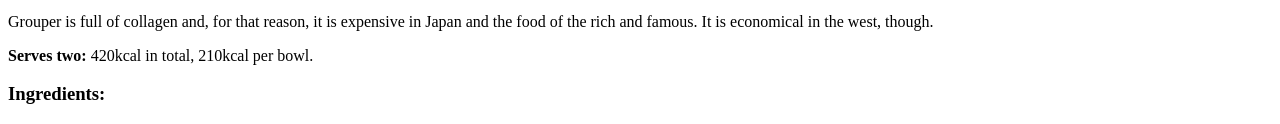
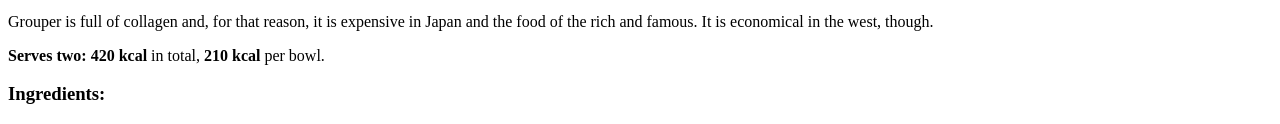
Before and after one commit to Wannabrew/odin-recipes, a plain HTML site: page recipes/collagensoup.html in a window 1280 px wide. Shown: the part 186-310 px from the top of the page. Drawn offline with Linux system fonts and the light colour scheme.

Commit message:
updated kcal info into bold text.

```diff
--- a/recipes/collagensoup.html
+++ b/recipes/collagensoup.html
@@ -11,7 +11,7 @@
     <h2>Description</h2>
     <p>A tasty recipe from Japan that offers all the age-defying benefits of a face-lift in a bowl.</p>
     <p>Grouper is full of collagen and, for that reason, it is expensive in Japan and the food of the rich and famous. It is economical in the west, though.</p>
-    <p><strong>Serves two:</strong> 420kcal in total, 210kcal per bowl.</p>
+    <p><strong>Serves two: 420 kcal</strong> in total, <strong>210 kcal</strong> per bowl.</p>
     <h3>Ingredients:</h3>
     <ul>
         <li>1 grouper head, plus 100-120g grouper fillet</li>
```
